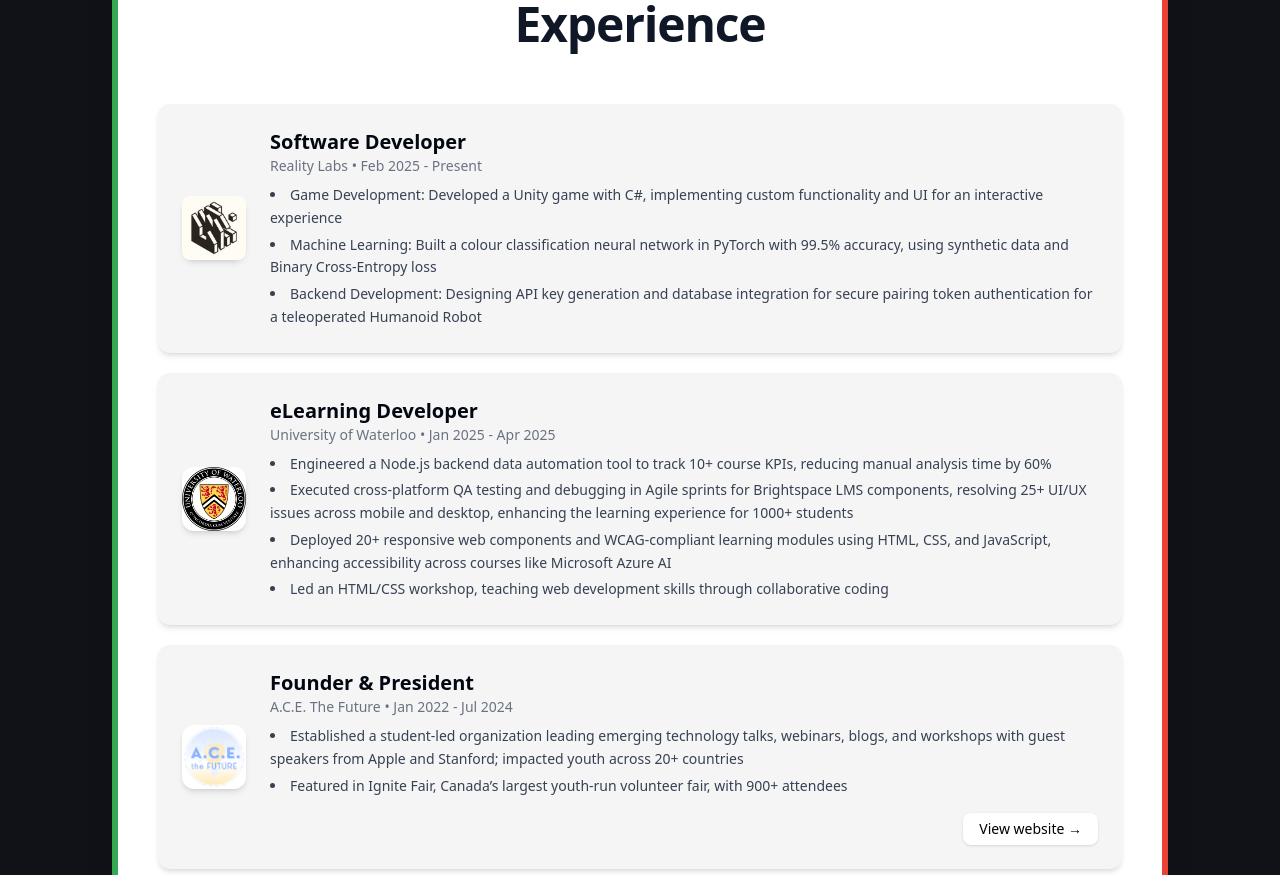
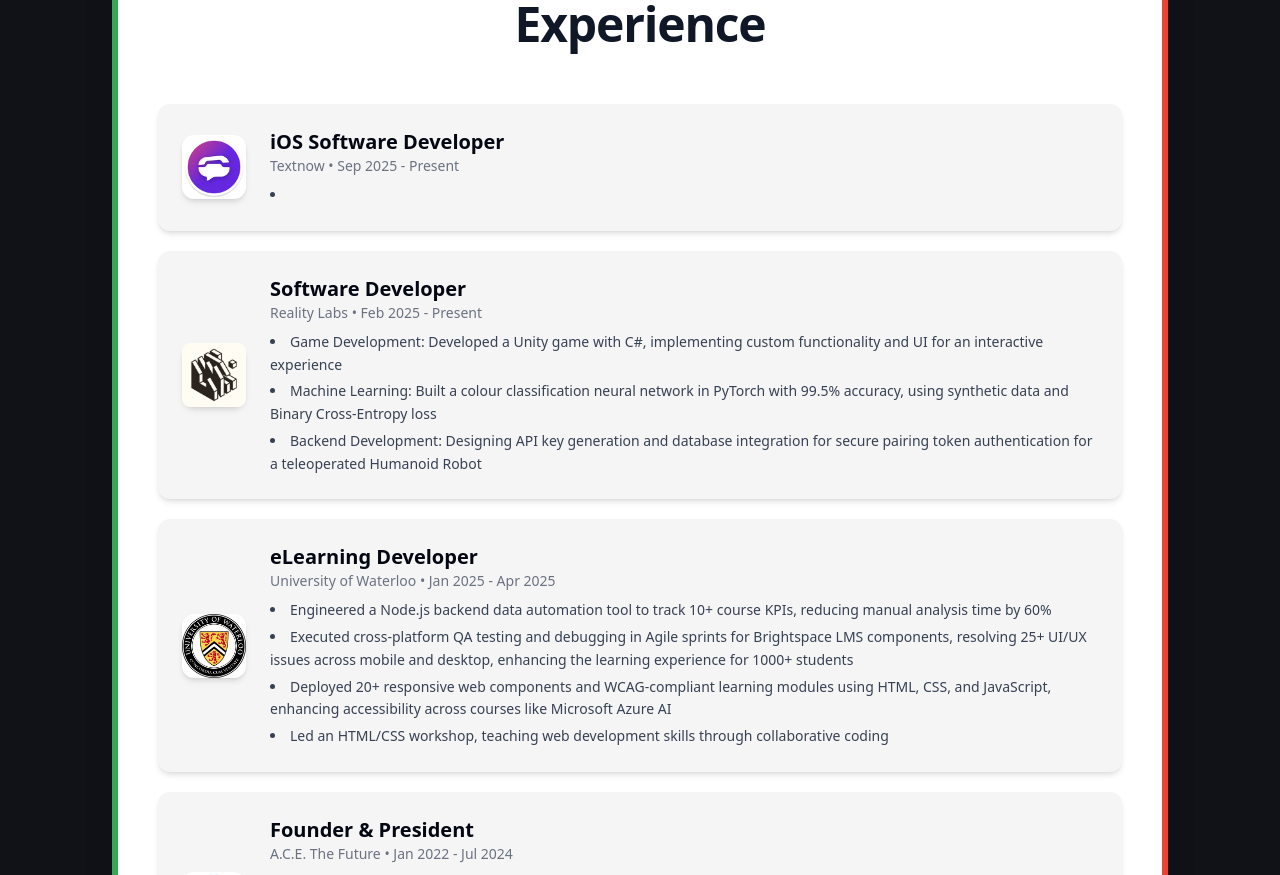
Before and after one commit to shreeyadc/shreeyadc.github.io, a Next.js app: page / in a window 1280 px wide. Shown: the part 3620-4495 px from the top of the page. Built offline with nearby package versions, Linux system fonts and the light colour scheme.

Commit message:
Update eduexp.tsx

```diff
--- a/components/eduexp.tsx
+++ b/components/eduexp.tsx
@@ -165,6 +165,13 @@
 
 export const experiences = [
   {
+    role: "iOS Software Developer",
+    company: "Textnow",
+    time: "Sep 2025 - Present",
+    description: "",
+    icon: "/textnow.png",
+  },
+  {
     role: "Software Developer",
     company: "Reality Labs",
     time: "Feb 2025 - Present",
```
